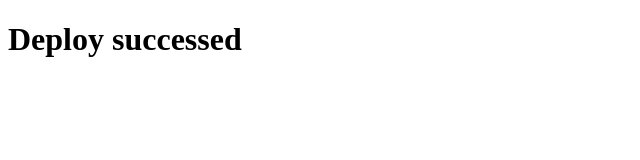
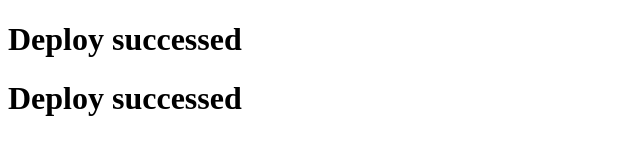
Before and after one commit to synv-2692/codedeploy, a plain HTML site: page index.html in a window 1280 px wide. Shown: the whole page, without its empty margins (0-640 px from the left). Drawn offline with Linux system fonts and the light colour scheme.

Commit message:
update code

```diff
--- a/index.html
+++ b/index.html
@@ -8,5 +8,6 @@
 </head>
 <body>
     <h1>Deploy successed</h1>
+    <h1>Deploy successed</h1>
 </body>
 </html>
```
